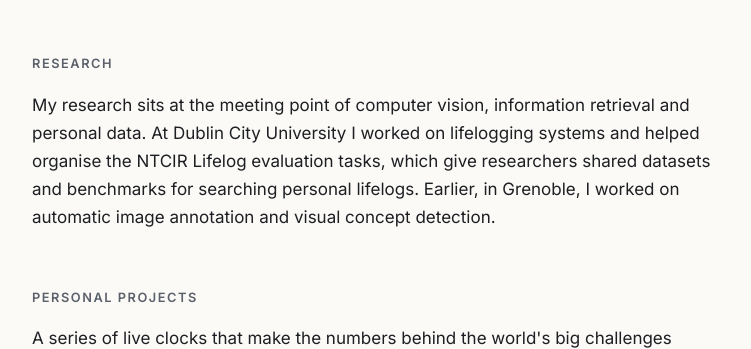
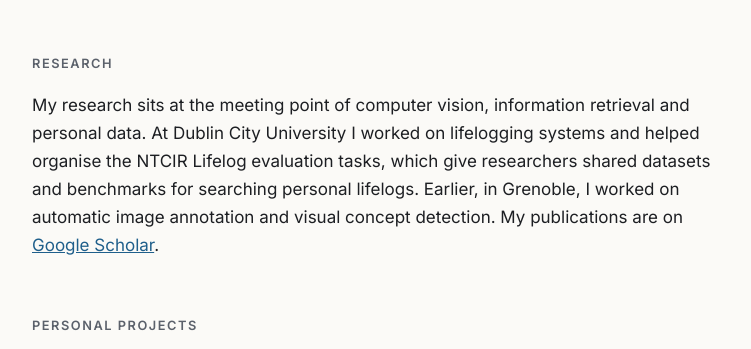
Before and after one commit to ramialbatal/ramialbatal.github.io, a plain HTML site: page index.html in a window 1280 px wide. Shown: the part 923-1272 px from the top of the page, without its empty margins (264-1015 px from the left). Drawn offline with Linux system fonts and the light colour scheme.

Commit message:
Research: link to Google Scholar at the end of the paragraph
Co-Authored-By: Claude Opus 5.5 <noreply@anthropic.com>
Claude-Session: https://claude.ai/code/session_01KMf4v8suBxyLEQeq7bKUrM

```diff
--- a/index.html
+++ b/index.html
@@ -224,7 +224,7 @@
 
   <section>
     <h2>Research</h2>
-    <p>My research sits at the meeting point of computer vision, information retrieval and personal data. At Dublin City University I worked on lifelogging systems and helped organise the NTCIR Lifelog evaluation tasks, which give researchers shared datasets and benchmarks for searching personal lifelogs. Earlier, in Grenoble, I worked on automatic image annotation and visual concept detection.</p>
+    <p>My research sits at the meeting point of computer vision, information retrieval and personal data. At Dublin City University I worked on lifelogging systems and helped organise the NTCIR Lifelog evaluation tasks, which give researchers shared datasets and benchmarks for searching personal lifelogs. Earlier, in Grenoble, I worked on automatic image annotation and visual concept detection. My publications are on <a href="https://scholar.google.com/citations?user=tuG6AlQAAAAJ">Google Scholar</a>.</p>
   </section>
 
   <section>
```
